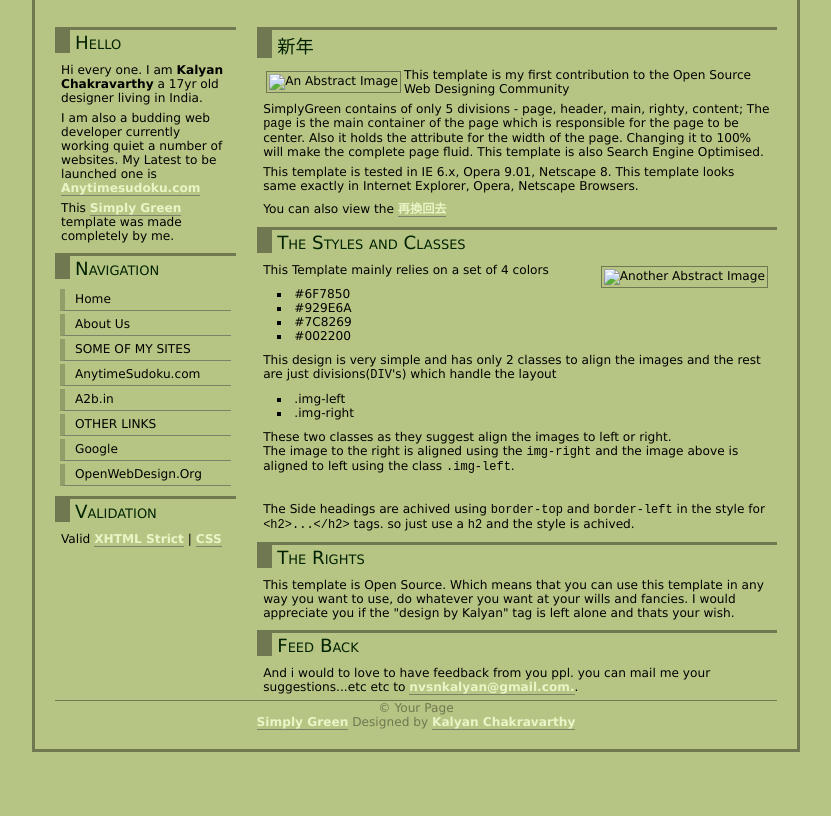
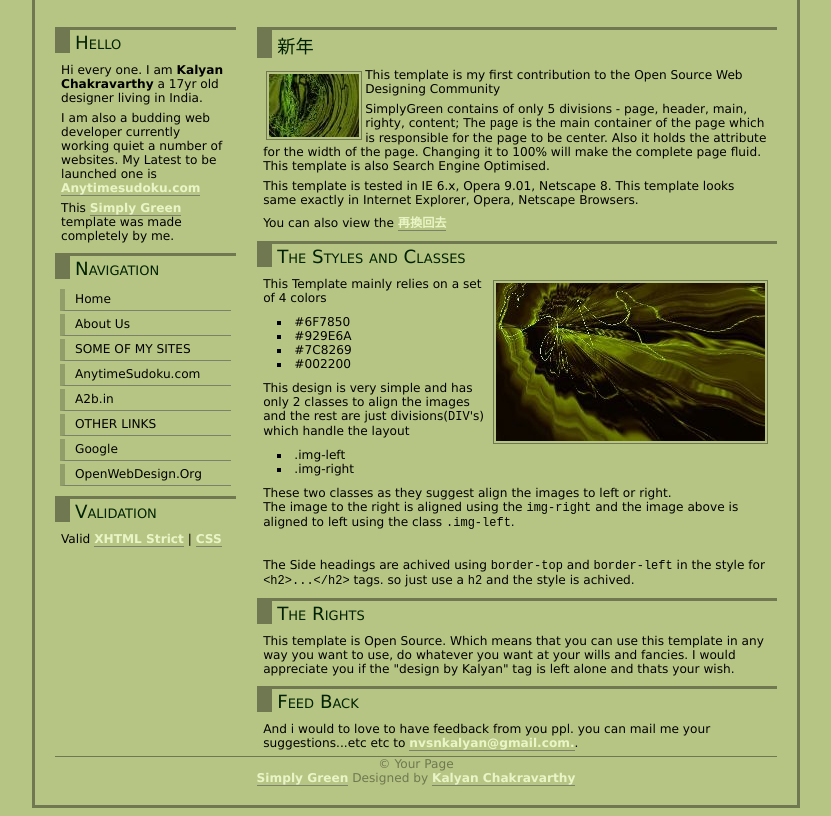
Before and after one commit to locoore/happynewyear, a plain HTML site: page index-alt.html in a window 1280 px wide. Shown: the part 106-922 px from the top of the page, without its empty margins (224-1055 px from the left). Before the commit the page ends 866 px from the top, so only its background shows below. Drawn offline with Linux system fonts and the light colour scheme.

Commit message:
Update index-alt.html

```diff
--- a/index-alt.html
+++ b/index-alt.html
@@ -21,7 +21,7 @@
  <div id="content">
   <h2>新年</h2>
   <p>
-   <img src="abstract4.jpg" class="img-left" alt="An Abstract Image" />
+   <img src="picture/abstract4.jpg" class="img-left" alt="An Abstract Image" />
    This template is my first contribution to the Open Source Web Designing Community
   </p>
   <p>
@@ -41,7 +41,7 @@
 
   <h2>The Styles and Classes</h2>
    <p>
-    <img src="absg3.jpg" class="img-right" alt="Another Abstract Image" />
+    <img src="picture/absg3.jpg" class="img-right" alt="Another Abstract Image" />
     This Template mainly relies on a set of 4 colors
    </p>
       <ul>
```
